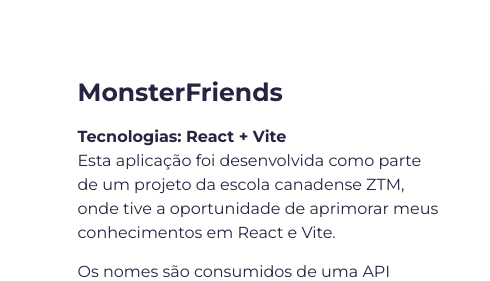
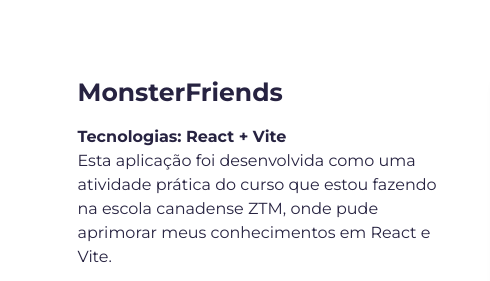
Before and after one commit to Daniel-Paschoalinoto/portfolio, a website built with Parcel: page src/index.html in a window 1280 px wide. Shown: the part 1940-2221 px from the top of the page, 0-490 px from the left. Built offline with nearby package versions, Linux system fonts and the light colour scheme.

Commit message:
Melhoria descrição monsterfriends

```diff
--- a/src/index.html
+++ b/src/index.html
@@ -176,9 +176,9 @@
                 <div>
                   <p class="mb-4">
                     <strong>Tecnologias: React + Vite</strong><br />
-                    Esta aplicação foi desenvolvida como parte de um projeto da
-                    escola canadense ZTM, onde tive a oportunidade de aprimorar
-                    meus conhecimentos em React e Vite.
+                    Esta aplicação foi desenvolvida como uma atividade prática
+                    do curso que estou fazendo na escola canadense ZTM, onde
+                    pude aprimorar meus conhecimentos em React e Vite.
                   </p>
                   <p class="mb-4">
                     Os nomes são consumidos de uma API externa, e a aplicação é
```
